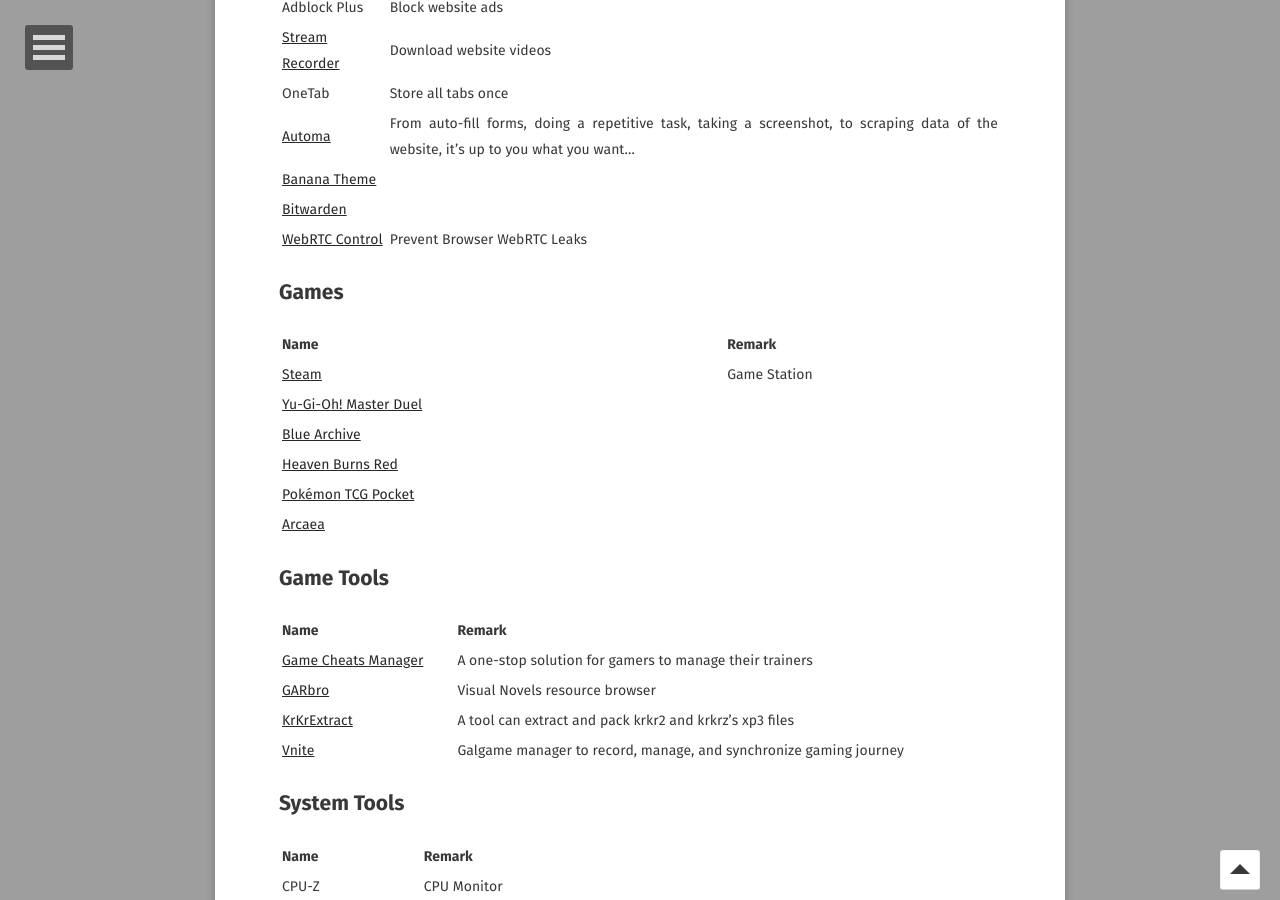
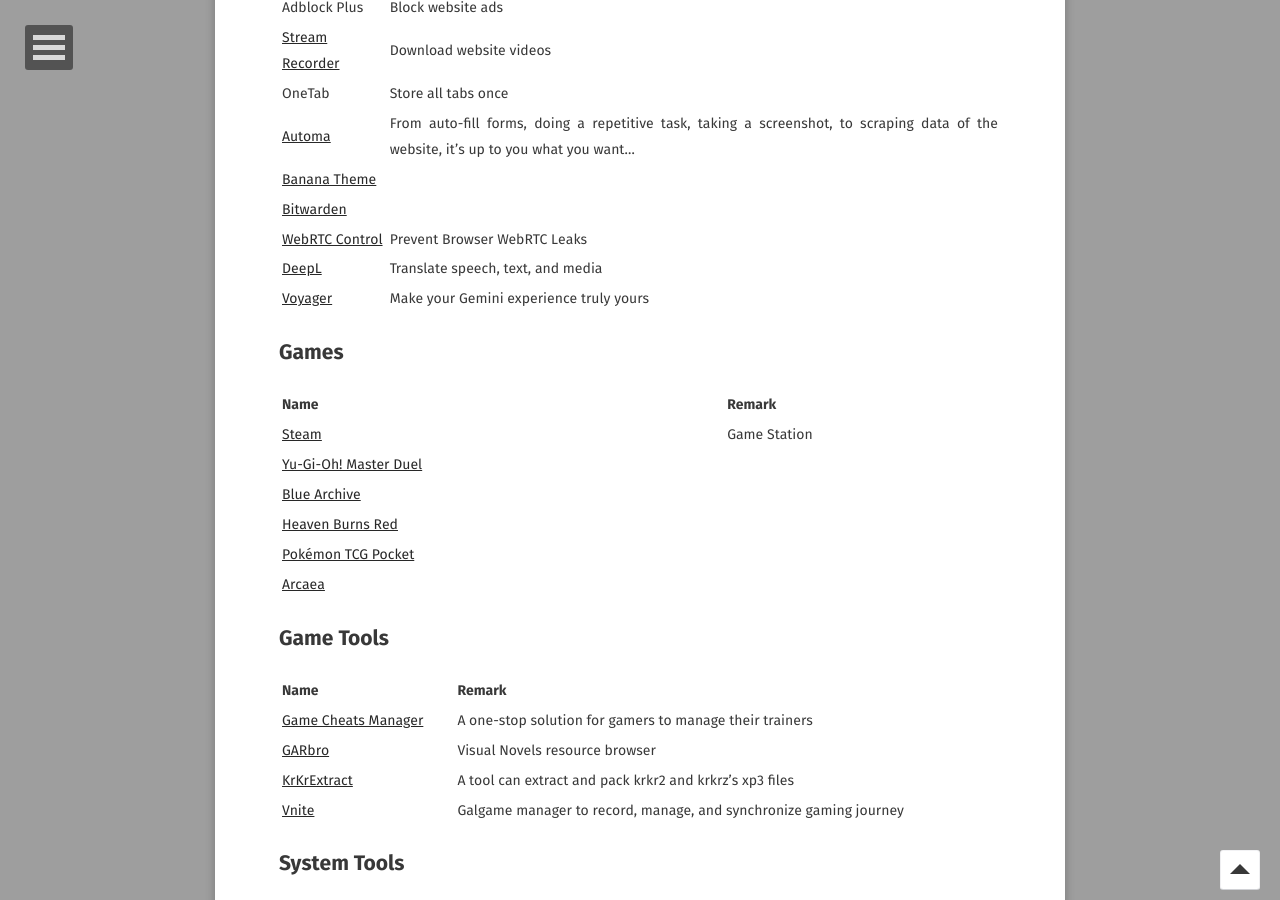
Before and after one commit to o7878x/o7878x.github.io, a Jekyll site: the page built from _posts/2024-07-07-wonderful-softwares.md, in a window 1280 px wide and 900 px high, scrolled down 2165 px. Built offline with Jekyll 4.4.1, drawn with Linux system fonts in a browser that asks for light colours; some web fonts are replaced; comment, search, counter and statistics services are not loaded.

Commit message:
feature:add new chrome extensions

```diff
--- a/_posts/2024-07-07-wonderful-softwares.md
+++ b/_posts/2024-07-07-wonderful-softwares.md
@@ -87,6 +87,8 @@
 | [Banana Theme](https://chromewebstore.google.com/detail/banana/cdkecinaonohgbmhojlaeeoalomfhlal) | |
 | [Bitwarden](https://chromewebstore.google.com/detail/bitwarden-password-manage/nngceckbapebfimnlniiiahkandclblb?browser=chrome) | |
 | [WebRTC Control](https://chromewebstore.google.com/detail/webrtc-control/fjkmabmdepjfammlpliljpnbhleegehm) | Prevent Browser WebRTC Leaks |
+| [DeepL](https://chromewebstore.google.com/detail/deepl%EF%BC%9A%E4%BA%BA%E5%B7%A5%E6%99%BA%E8%83%BD%E7%BF%BB%E8%AF%91%E5%99%A8%E5%92%8C%E5%86%99%E4%BD%9C%E5%8A%A9%E6%89%8B/cofdbpoegempjloogbagkncekinflcnj?hl=zh-CN&utm_source=ext_sidebar) | Translate speech, text, and media |
+| [Voyager](https://chromewebstore.google.com/detail/voyager/iifacdnjakkhjjiengaffnegbndgingi?hl=zh-TW) | Make your Gemini experience truly yours |
 
 ## Games
 
```
